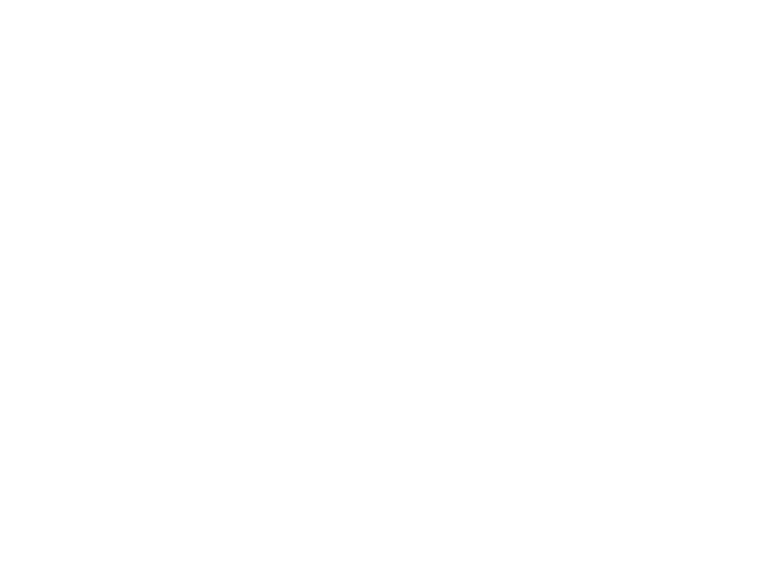
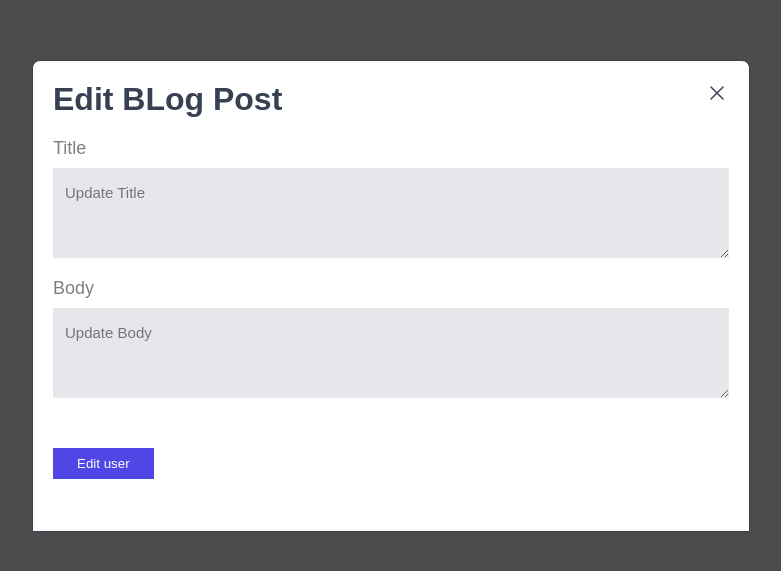
Before and after one commit to ervinkacar1991/frontend-practice, a React app: page /edit-post/1 in a window 1280 px wide. Before the commit this address had no page. Shown: the part 129-700 px from the top of the page, without its empty margins (249-1030 px from the left). Built offline with nearby package versions, Linux system fonts and the light colour scheme; the HTML template or start-up script is replaced by a standard one.

Commit message:
Finish editPost modal

```diff
--- a/src/components/App.tsx
+++ b/src/components/App.tsx
@@ -20,7 +20,7 @@
         <Route path="/" element={<HomePage />} />
         <Route path="/blog-post/:blogId" element={<UserBlog />} />
         <Route path="/add-post" element={<AddPost />} />
-        <Route path="/edit-post" element={<EditPostPage />} />
+        <Route path="/edit-post/:id" element={<EditPostPage />} />
       </Routes>
     </StyledWrapper>
   );
--- a/src/components/blogPost/BlogPost.styled.ts
+++ b/src/components/blogPost/BlogPost.styled.ts
@@ -22,6 +22,7 @@
     border: none;
   }
 `;
+
 export const TitleDeck = styled.td`
   border: 1px solid gray;
   background-color: #61d095;
--- a/src/components/blogPost/BlogPostRow.tsx
+++ b/src/components/blogPost/BlogPostRow.tsx
@@ -1,6 +1,6 @@
 import React from "react";
 import { BlogPost } from "../../data/data";
-import { ActionSvg } from "../table/tableRow/TableRow.styled";
+import { ActionSvg, SvgContainer } from "../table/tableRow/TableRow.styled";
 import { StyledBlogPostRow, Svg, TitleDeck } from "./BlogPost.styled";
 import { StyledLink } from "./BlogPost.styled";
 import { useAppDispatch } from "../../hooks/useAppDispatch";
@@ -42,6 +42,7 @@
           </td>
 
           <TitleDeck colSpan={5}>{blog.id}</TitleDeck>
+
           <td>
             <ActionSvg onClick={() => blogPostDeleteHandler(blog)}>
               <svg
--- a/src/components/button/Button.styled.ts
+++ b/src/components/button/Button.styled.ts
@@ -4,7 +4,7 @@
   background-color: #4f46e5;
   color: white;
   padding: 0.5rem 1.5rem;
-  margin: 2.5rem 0;
+  margin: 2rem 0;
   cursor: pointer;
   &:hover {
     background-color: #4338ca;
--- a/src/components/input/Input.styled.ts
+++ b/src/components/input/Input.styled.ts
@@ -7,14 +7,18 @@
 
 export const Label = styled.label`
   margin-bottom: 0.5rem;
-  font-size: 1rem;
+  font-size: 18px;
   line-height: 1.5rem;
   color: gray;
 `;
-export const StyledInput = styled.input`
-  width: 576px;
+export const StyledInput = styled.textarea`
+  width: 676px;
+  height: 90px;
   background-color: rgb(229 231 235);
   padding: 1rem 0.75rem;
   border-width: 2px;
   outline: none;
+  ::placeholder {
+    font-size: 15px;
+  }
 `;
--- a/src/components/table/tableRow/TableRow.styled.ts
+++ b/src/components/table/tableRow/TableRow.styled.ts
@@ -11,6 +11,11 @@
   cursor: pointer;
   margin-left: 15px;
 `;
+export const SvgContainer = styled.div`
+  width: 100px;
+  display: flex;
+`;
+
 export const ActionSvg = styled.svg`
   width: 24px;
   height: 24px;
--- a/src/pages/UserBlog/UserBlog.styled.ts
+++ b/src/pages/UserBlog/UserBlog.styled.ts
@@ -2,7 +2,7 @@
 
 export const Wrapper = styled.div`
   width: 100%;
-  height: 100vh;
+  height: 93vh;
   display: flex;
   justify-content: center;
   align-items: center;
@@ -39,17 +39,26 @@
   }
 `;
 
-export const Detail = styled.div`
-  width: 60%;
+export const DetailsContainer = styled.div`
+  width: 100%;
   display: flex;
   align-items: center;
   justify-content: space-around;
+`;
+
+export const DatePostedContainer = styled.div`
+  display: flex;
+  align-items: center;
+  p {
+    margin-left: 10px;
+  }
 `;
 
 export const Button = styled.button`
   background-color: #e0bad7;
   padding: 10px;
   border-radius: 8px;
+  cursor: pointer;
 `;
 export const Svg = styled.svg`
   width: 24px;
@@ -61,3 +70,14 @@
     color: green;
   }
 `;
+export const ActionSvg = styled.svg`
+  width: 24px;
+  height: 24px;
+  color: #48bf84;
+
+  cursor: pointer;
+  margin-left: 15px;
+  &:hover {
+    color: #439775;
+  }
+`;
--- a/src/pages/UserBlog/UserBlog.tsx
+++ b/src/pages/UserBlog/UserBlog.tsx
@@ -1,28 +1,28 @@
-import React, { useMemo } from "react";
+import React, { useMemo, useState } from "react";
 import { Link } from "react-router-dom";
 import {
   Wrapper,
   CardItem,
   Title,
   Main,
-  Detail,
   TitleWrapper,
   Button,
   Svg,
+  ActionSvg,
+  DetailsContainer,
+  DatePostedContainer,
 } from "./UserBlog.styled";
 import { useParams } from "react-router-dom";
 import { useAppDispatch } from "../../hooks/useAppDispatch";
-
 import { useTypedSelector } from "../../hooks/useTypedSelector";
 import { fetchMembers, selectMembers } from "../../redux/user/memberSlice";
-import { useDispatch } from "react-redux";
+import EditPostPage from "../editPostPage/EditPostPage";
 
 const UserBlog = () => {
+  const [showModal, setShowModal] = useState(false);
   const { blogId } = useParams();
   const dispatch = useAppDispatch();
-  console.log("blogId", blogId);
   const blogs = useTypedSelector(selectMembers);
-  console.log("blogs", blogs);
 
   if (!blogs.length) {
     dispatch(fetchMembers());
@@ -34,6 +34,10 @@
     }
   }, [blogId, blogs]);
 
+  const showEditModalHandler = () => {
+    setShowModal((prevState) => !prevState);
+  };
+
   return (
     <Wrapper>
       <CardItem>
@@ -44,11 +48,13 @@
         <Main>
           <p>{blog?.body}</p>
         </Main>
-        <Detail>
-          <Link to="/">
-            <Button style={{ padding: "10px", cursor: "pointer" }}>Back</Button>
-          </Link>
+        <DetailsContainer>
           <div>
+            <Link to="/">
+              <Button>Back</Button>
+            </Link>
+          </div>
+          <DatePostedContainer>
             <Svg
               xmlns="http://www.w3.org/2000/svg"
               fill="none"
@@ -63,10 +69,53 @@
                 d="M6.75 3v2.25M17.25 3v2.25M3 18.75V7.5a2.25 2.25 0 012.25-2.25h13.5A2.25 2.25 0 0121 7.5v11.25m-18 0A2.25 2.25 0 005.25 21h13.5A2.25 2.25 0 0021 18.75m-18 0v-7.5A2.25 2.25 0 015.25 9h13.5A2.25 2.25 0 0121 11.25v7.5m-9-6h.008v.008H12v-.008zM12 15h.008v.008H12V15zm0 2.25h.008v.008H12v-.008zM9.75 15h.008v.008H9.75V15zm0 2.25h.008v.008H9.75v-.008zM7.5 15h.008v.008H7.5V15zm0 2.25h.008v.008H7.5v-.008zm6.75-4.5h.008v.008h-.008v-.008zm0 2.25h.008v.008h-.008V15zm0 2.25h.008v.008h-.008v-.008zm2.25-4.5h.008v.008H16.5v-.008zm0 2.25h.008v.008H16.5V15z"
               />
             </Svg>
+
+            <p>{blog?.datePosted}</p>
+          </DatePostedContainer>
+          <div>
+            <ActionSvg onClick={showEditModalHandler}>
+              <svg
+                xmlns="http://www.w3.org/2000/svg"
+                fill="none"
+                viewBox="0 0 24 24"
+                strokeWidth={1.5}
+                stroke="currentColor"
+                className="w-6 h-6"
+              >
+                <path
+                  strokeLinecap="round"
+                  strokeLinejoin="round"
+                  d="M16.862 4.487l1.687-1.688a1.875 1.875 0 112.652 2.652L6.832 19.82a4.5 4.5 0 01-1.897 1.13l-2.685.8.8-2.685a4.5 4.5 0 011.13-1.897L16.863 4.487zm0 0L19.5 7.125"
+                />
+              </svg>
+            </ActionSvg>
+            <ActionSvg>
+              <svg
+                xmlns="http://www.w3.org/2000/svg"
+                fill="none"
+                viewBox="0 0 24 24"
+                strokeWidth={1.5}
+                stroke="currentColor"
+                className="w-6 h-6"
+              >
+                <path
+                  strokeLinecap="round"
+                  strokeLinejoin="round"
+                  d="M14.74 9l-.346 9m-4.788 0L9.26 9m9.968-3.21c.342.052.682.107 1.022.166m-1.022-.165L18.16 19.673a2.25 2.25 0 01-2.244 2.077H8.084a2.25 2.25 0 01-2.244-2.077L4.772 5.79m14.456 0a48.108 48.108 0 00-3.478-.397m-12 .562c.34-.059.68-.114 1.022-.165m0 0a48.11 48.11 0 013.478-.397m7.5 0v-.916c0-1.18-.91-2.164-2.09-2.201a51.964 51.964 0 00-3.32 0c-1.18.037-2.09 1.022-2.09 2.201v.916m7.5 0a48.667 48.667 0 00-7.5 0"
+                />
+              </svg>
+            </ActionSvg>
           </div>
-          <div>{blog?.datePosted}</div>
-        </Detail>
+        </DetailsContainer>
       </CardItem>
+
+      {showModal && (
+        <EditPostPage
+          onClose={() => {
+            setShowModal(false);
+          }}
+        />
+      )}
     </Wrapper>
   );
 };
--- a/src/pages/editPostPage/EditPostPage.styled.ts
+++ b/src/pages/editPostPage/EditPostPage.styled.ts
@@ -7,9 +7,31 @@
   justify-content: center;
   flex-direction: column;
   align-items: center;
+  background-color: rgba(0, 0, 0, 0.7);
+  position: absolute;
+  top: 0;
+  left: 0;
 `;
 
 export const FormWrapper = styled.div`
+  border: 1px solid rgb(55 65 81);
+  padding: 20px;
+  border-radius: 8px 8px 0 0;
   margin-top: 50px;
   color: rgb(55 65 81);
+  background-color: white;
+  div {
+    display: flex;
+    justify-content: space-between;
+    /* align-items: center; */
+  }
 `;
+export const ActionSvg = styled.svg`
+  width: 24px;
+  height: 24px;
+  cursor: pointer;
+  margin-left: 15px;
+  &:hover {
+    color: red;
+  }
+`;
--- a/src/pages/editPostPage/EditPostPage.tsx
+++ b/src/pages/editPostPage/EditPostPage.tsx
@@ -1,14 +1,31 @@
 import React from "react";
 import Button from "../../components/button/Button";
 import Input from "../../components/input/Input";
+import { ActionSvg, FormWrapper, Wrapper } from "./EditPostPage.styled";
 
-import { FormWrapper, Wrapper } from "./editPostPage.styled";
-
-const EditPostPage = () => {
+const EditPostPage = ({ onClose }: any) => {
   return (
     <Wrapper>
       <FormWrapper>
-        <h1>Edit BLog Post</h1>
+        <div>
+          <h1>Edit BLog Post</h1>
+          <ActionSvg onClick={onClose}>
+            <svg
+              xmlns="http://www.w3.org/2000/svg"
+              fill="none"
+              viewBox="0 0 24 24"
+              strokeWidth={1.5}
+              stroke="currentColor"
+              className="w-6 h-6"
+            >
+              <path
+                strokeLinecap="round"
+                strokeLinejoin="round"
+                d="M6 18L18 6M6 6l12 12"
+              />
+            </svg>
+          </ActionSvg>
+        </div>
         <br />
         <Input
           label="Title"
```
